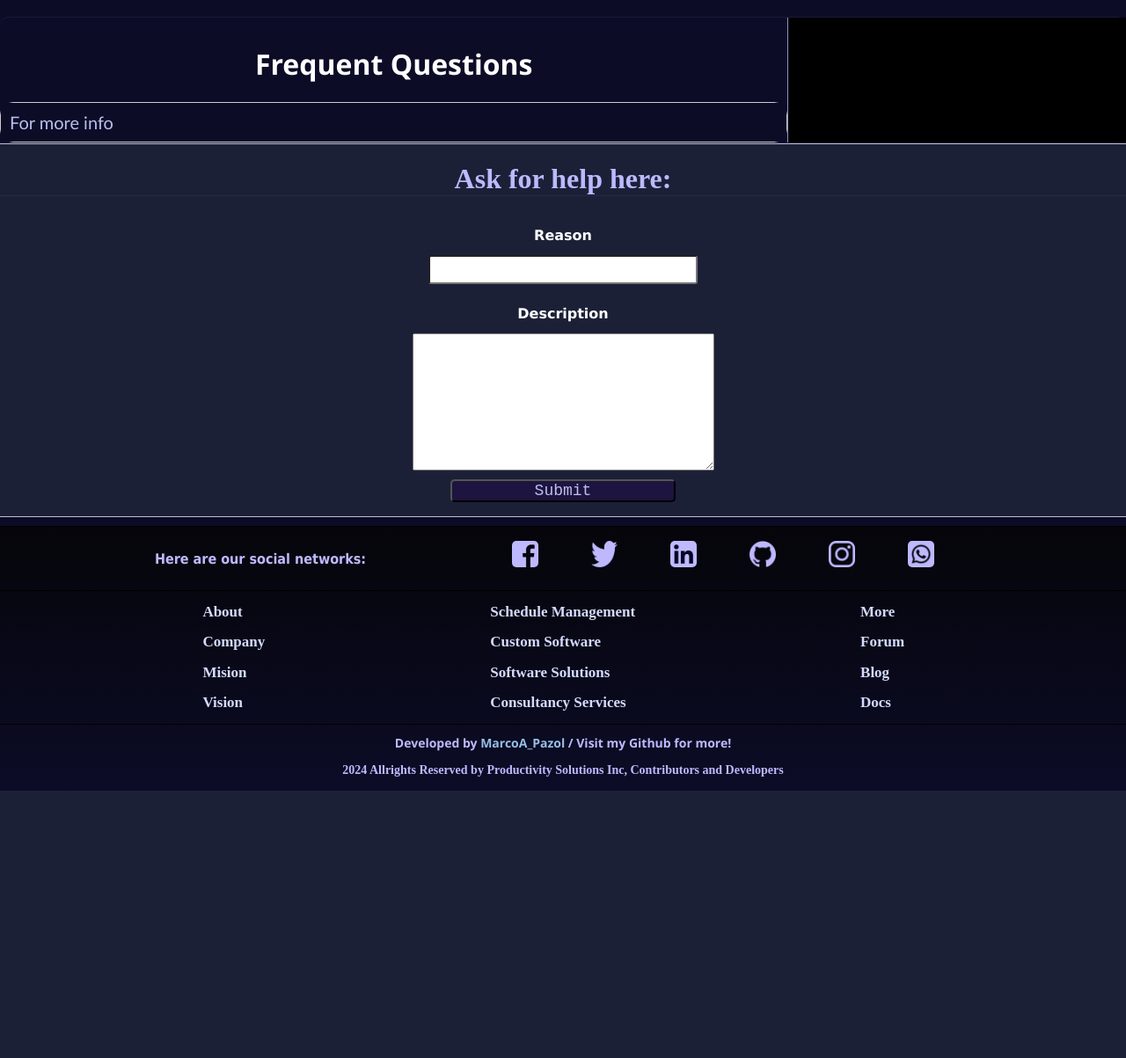
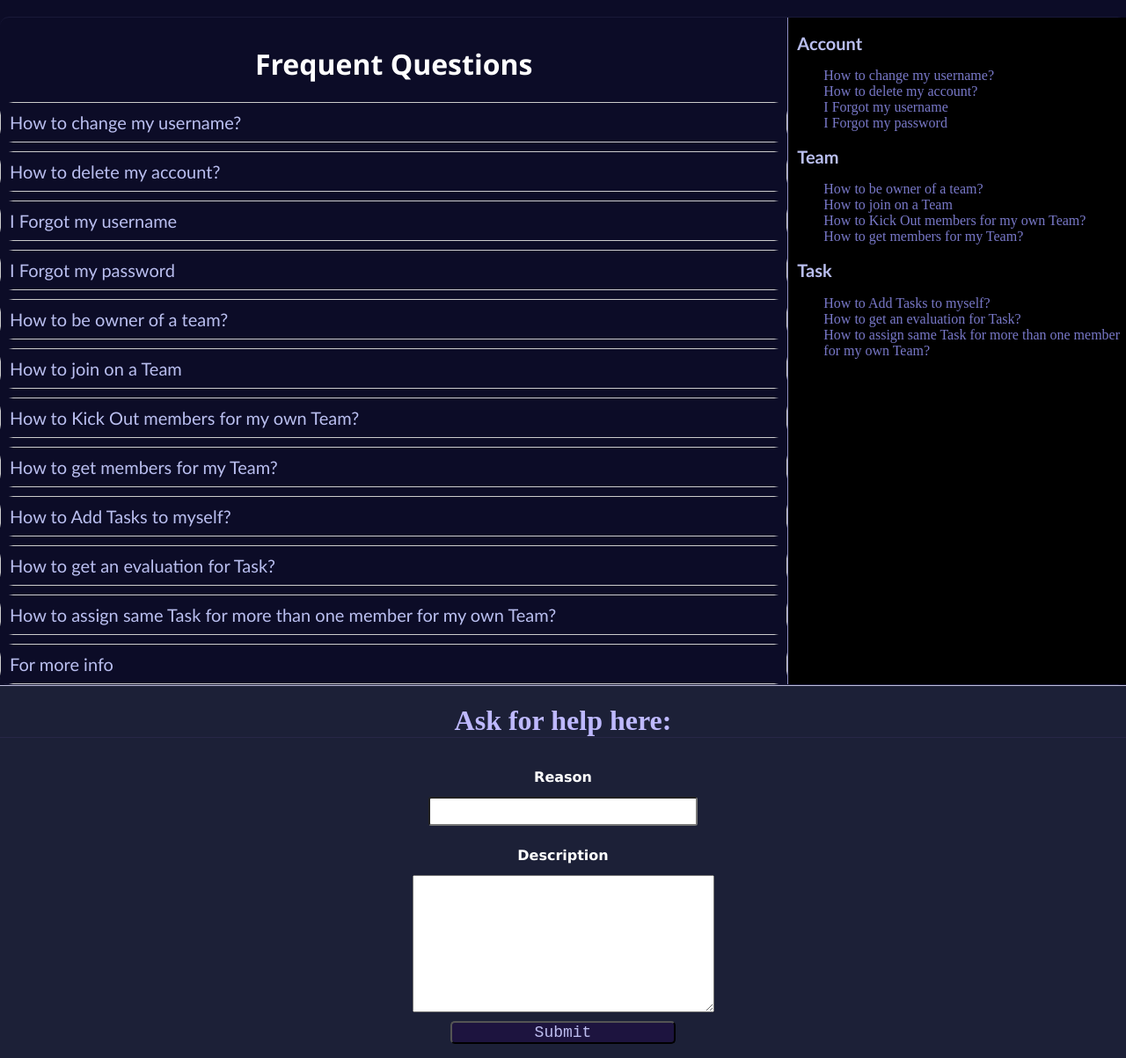
Before and after one commit to MarcoA-Pazol/Task_Management, a Django app: page /help/ in a window 1280 px wide; the page is wider, and only the part inside the window is pictured. Shown: the part 81-1284 px from the top of that part at 88% size. Before the commit the page ends 980 px from the top of that part, so only its background shows below. Run offline with Django 4.2, Linux system fonts and the light colour scheme; data comes from the database, SQL or seed files in the repository; data that the repository does not hold is empty.

```diff
--- a/BackEnd/models.py
+++ b/BackEnd/models.py
@@ -2,12 +2,36 @@ from django.db import models
 from django.contrib.auth.models import AbstractUser
 from django import forms
 
-#Lists for choiceable values
+#List for choiceable values
 OCCUPATION_CHOICES = [
         ['Back-End', 'Back-End Developer'],
         ['Graphic Design', 'Graphic Desinger'],
         ['User Experience Design', 'UX Designer']
     ]
+
+#List of questions to be displayed on 'Help' page for user.
+HELP_QUESTIONS = [
+    #Account
+    ['How to change my username?', 'Go to your profile > account > Change username > then fill the formulary, with your new username and password.', 'Account'],
+    ['How to delete my account?', 'Go to help (this page), then send a request on bottom help formulary with the reason "Delete account". Then wait for 1 - 3 habilited days to get your account deleted.', 'Account'],
+    ['I Forgot my username', 'Send an E-Mail to ptsolutions@pt.org.en with the "username" reason. You must send this E-mail via your related account E-Mail. Then in a maximum 1 hour you will get your username via E-Mail.', 'Account'],
+    ['I Forgot my password', 'In Login formulary on the bottom is there a "I forgot my password" link, click on them, then follow instructions using your email and username to reset or restablish your password.', 'Account'],
+    #Team
+    ['How to be owner of a team?', 'Create an account > Go to Team on top bar > Create Team > Fill formulary > See your Team on Team page. Your own Team will be displayed on a gold border and leader name color.', 'Team'],
+    ['How to join on a Team', 'Log with your account > Go to Team on top bar > Join Team > Fill formulary > See Teams you are member on Team page.', 'Team'],
+    ['How to Kick Out members for my own Team?', 'You can Kick Out members for your Team clicking on your Team overview on Teams page, then a Kick Off button will be displayed fron of members, except for your name.', 'Team'],
+    ['How to get members for my Team?', 'You can Invite members for your same working area on a send invitation button in front of every company user that is on your same area, but be carefull because if ou invite all members you saw, you can not get a well controll over your team workflow, whatever, you can kick off members later.', 'Team'],
+    ['How to Add Tasks to myself?', 'You can assign yourself tasks on Tasks > Personal Tasks > Assign Task, you can stablish delivery date to manage controll over your times and reminders.', 'Task'],
+    ['How to get an evaluation for Task?', 'Go to Send Evaluation > Send the file, image, evidence, etc. to be evaluated. > Get Response on your notifications center included in your profile page where you can find notification like this "Evaluation: Your task has been evaluated succesfully. Task state: Completed".', 'Task'],
+    ['How to assign same Task for more than one member for my own Team?', 'In Task assignation formulary, in "Asigned to" click on "Group". then on down displayed list assign task to every member you want.', 'Task']
+]
+
+def save_initial_help_questions():
+    for question in HELP_QUESTIONS:
+        question_text, answer_text, category = question
+        if not Help_Question.objects.filter(question=question_text).exists():
+            Help_Question.objects.create(question=question_text, answer=answer_text, category=category)
+
 
 """All team management relationed models"""
 class Employee(AbstractUser):
@@ -69,7 +93,7 @@ class Personal_Task(models.Model):
 
 #Questions model for help section
 class Help_Question(models.Model):
-    question = models.CharField(max_length=50)
+    question = models.CharField(max_length=150)
     answer = models.TextField()
     category = models.CharField(max_length=50)
 
--- a/FrontEnd/templates/help.html
+++ b/FrontEnd/templates/help.html
@@ -13,6 +13,7 @@
             <h1>Frequent Questions</h1>
 
             <!--Questions will be displayed automatically-->
+            {% for category, questions in questions_by_category.items %}
                 {% for question in questions %}
                     <div class="accordion">
                         <div class="question">
@@ -22,6 +23,7 @@
                             {{question.answer}}
                         </div>
                     </div>
+                {% endfor %}
             {% endfor %}
 
             <div class="accordion">
--- a/FrontEnd/templates/team/team_overview.html
+++ b/FrontEnd/templates/team/team_overview.html
@@ -45,7 +45,7 @@
             </ul>
             {% if is_owner %}
                 <a href="{% url 'edit_team' %}"><button id="team_edit_button">Update</button></a>
-                <form method="POST" action="{% url 'delete_team' team_identifier=team.name %}">
+                <form method="POST" action="{% url 'delete_team' team_identifier=team.name %}" id="delete_team_form">
                     {% csrf_token %}
                     <button type="submit" id="delete_team_button">Delete Team</button>
                 </form>
--- a/FrontEnd/views.py
+++ b/FrontEnd/views.py
@@ -3,7 +3,7 @@ from django.contrib.auth.decorators import login_required
 from django.contrib.auth import logout
 from django.shortcuts import render, redirect, get_object_or_404
 from django.db import IntegrityError
-from BackEnd.models import Team_Task, Help_Question, Team, Employee, Personal_Task #Loading models from Task_Manager/BackEnd/models.py
+from BackEnd.models import Team_Task, Help_Question, Team, Employee, Personal_Task, save_initial_help_questions
 from BackEnd.forms import RegistrationForm, LoginForm, AskForHelpForm, JoinTeamForm, CreateTeamForm, EditTeamForm
 
 #Functions
@@ -218,10 +218,20 @@ def team_overview(request, team_identifier):
 @login_required
 def delete_team(request, team_identifier):
     #Obtain team to be deleted
-    team = get_object_or_404(Team, name=team_identifier)
+    try:
+        team = get_object_or_404(Team, name=team_identifier)
+    except:
+        team = Team.objects.filter(name=team_identifier).get()
 
-    #Verify if request method is POST to execute the function
-    pass
+    if request.method == "POST":
+        try:
+            Team.objects.filter(name=team).delete()
+            messages.success(request, f'{team.name} Team has been deleted succesfully!')
+        except:
+            messages.error(request, "The Team could not be removed succesfully.")
+        return redirect('/team/')
+
+    return redirect('/team/')
 
 @login_required
 def kick_out_member(request, team_identifier, member_identifier):
@@ -252,6 +262,7 @@ def kick_out_member(request, team_identifier, member_identifier):
 
 def help(request):
     #Formulary Loading
+    save_initial_help_questions()
     if request.method == "POST":
         form = AskForHelpForm(request.POST)
         if form.is_valid():
```
Also changed, not shown: FrontEnd/static/styles/team_overview.css (+14 -0 lines), Tracking.txt (+6 -6 lines), BackEnd/migrations/0006_alter_help_question_answer_and_more.py (added). Lines whose indentation alone changed are shown as unchanged.
